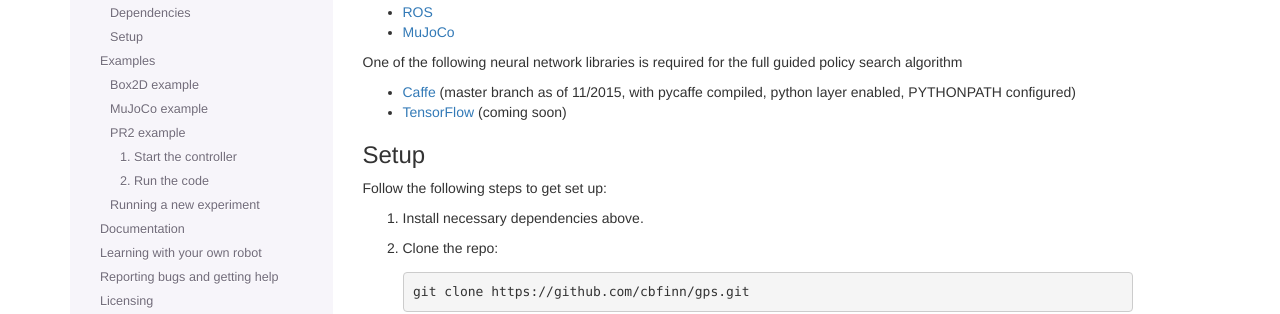
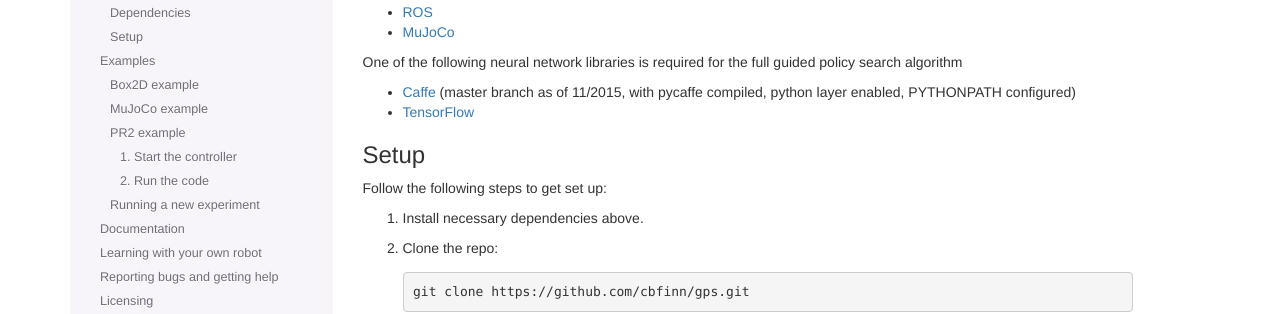
Before and after one commit to cbfinn/gps, a Sphinx documentation site: the page built from docs/index.md, in a window 1280 px wide and 900 px high, scrolled down 766 px. Shown: the part 156-470 px from the top of the window. Built offline with Sphinx 7.4.7, drawn with Linux system fonts in a browser that asks for light colours.

Commit message:
tf not coming soon

```diff
--- a/docs/index.md
+++ b/docs/index.md
@@ -42,7 +42,7 @@ One or more of the following agent interfaces is required. Set up instructions f
 
 One of the following neural network libraries is required for the full guided policy search algorithm
 * [Caffe](http://caffe.berkeleyvision.org/) (master branch as of 11/2015, with pycaffe compiled, python layer enabled, PYTHONPATH configured)
-* [TensorFlow](http://tensorflow.org) (coming soon)
+* [TensorFlow](http://tensorflow.org)
 
 #### Setup
 
```
